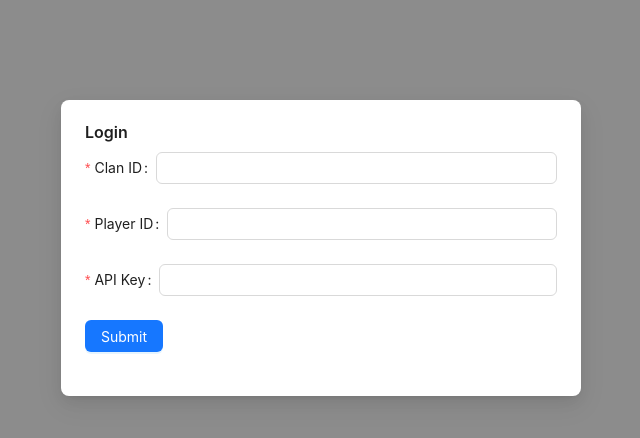
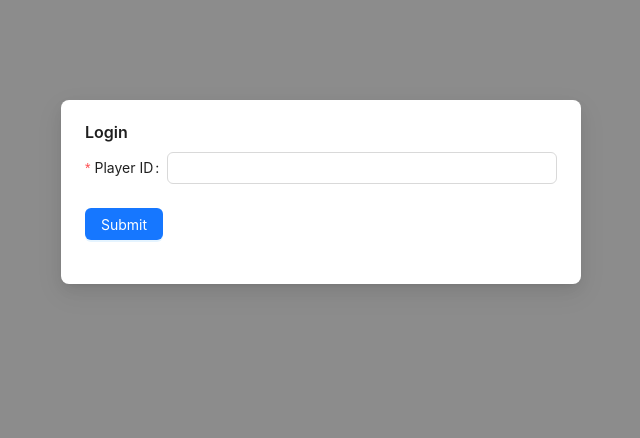
Before and after one commit to madhan14/Clash-of-Clans, a React (Create React App) app: page / in a window 1280 px wide. Shown: the top 438 px of the page, without its empty margins (319-959 px from the left). Built offline with nearby package versions, Linux system fonts and the light colour scheme.

Commit message:
:zap: send data from one component to another

```diff
--- a/package.json
+++ b/package.json
@@ -11,6 +11,7 @@
     "react": "^18.2.0",
     "react-dom": "^18.2.0",
     "react-scripts": "5.0.1",
+    "typescript": "^4.9.4",
     "web-vitals": "^2.1.4"
   },
   "scripts": {
--- a/src/App.js
+++ b/src/App.js
@@ -11,7 +11,7 @@ function App() {
       <Routes>
           <Route path='/' element={<LoginComponents />} />
           <Route path='/clan' element={<ClanComponent />} />
-          <Route path='/clan' element={<PlayerComponent />} />
+          <Route path='/player' element={<PlayerComponent />} />
       </Routes>
     </BrowserRouter>
   );
--- a/src/components/LoginComponents/LoginComponents.tsx
+++ b/src/components/LoginComponents/LoginComponents.tsx
@@ -1,12 +1,20 @@
 import React from 'react';
 import { Button, Form, Input, Modal } from 'antd';
-import axios from 'axios';
+import { createSearchParams, useNavigate } from "react-router-dom";
+// import axios from 'axios';
 
 const LoginComponent: React.FC = () => {
 
+    const navigate = useNavigate();
+
     const onFinish = (values: any) => {
         console.log(values);
-        window.location.href = '/clan';
+        navigate({
+            pathname: '/player',
+            search: createSearchParams({
+                id: values.playerID
+            }).toString()
+        })
     };
 
     const onFinishFailed = (errorInfo: any) => {
@@ -22,13 +30,13 @@ const LoginComponent: React.FC = () => {
                     onFinish={onFinish}
                     onFinishFailed={onFinishFailed}
                 >
-                    <Form.Item
+                    {/* <Form.Item
                         name='clanID'
                         label='Clan ID: '
                         rules={[{ required: true, message: 'This field is required!' }]}
                     >
                         <Input />
-                    </Form.Item>
+                    </Form.Item> */}
                     <Form.Item
                         name='playerID'
                         label='Player ID: '
@@ -36,13 +44,13 @@ const LoginComponent: React.FC = () => {
                     >
                         <Input />
                     </Form.Item>
-                    <Form.Item
+                    {/* <Form.Item
                         name='apiKey'
                         label='API Key: '
                         rules={[{ required: true, message: 'This field is required!' }]}
                     >
                         <Input />
-                    </Form.Item>
+                    </Form.Item> */}
                     <Form.Item>
                         <Button type="primary" htmlType="submit">
                             Submit
--- a/src/components/PlayerComponent/PlayerComponent.tsx
+++ b/src/components/PlayerComponent/PlayerComponent.tsx
@@ -1,8 +1,12 @@
 import React from "react";
+// import { createSearchParams, Link, useNavigate } from "react-router-dom";
+import { useSearchParams } from "react-router-dom";
 import { playerData } from "./player";
 
 const PlayerComponent: React.FC = () => {
 
+    const [ searchParams ] = useSearchParams();
+    console.log(searchParams.get('id'));
     console.log(playerData)
 
     return(
```
Also changed, not shown: 1 other file (tests, documents, lock files or other folders).
